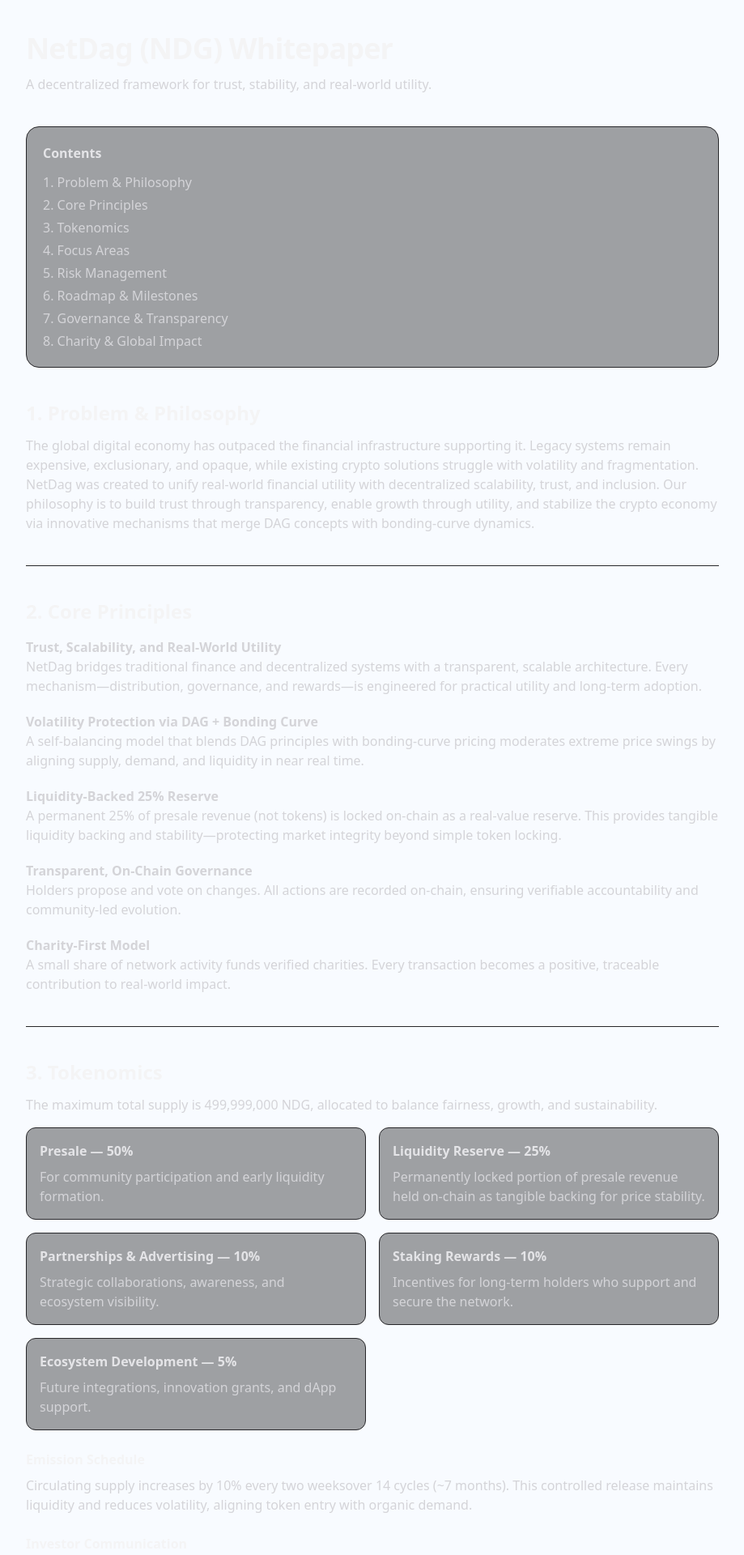
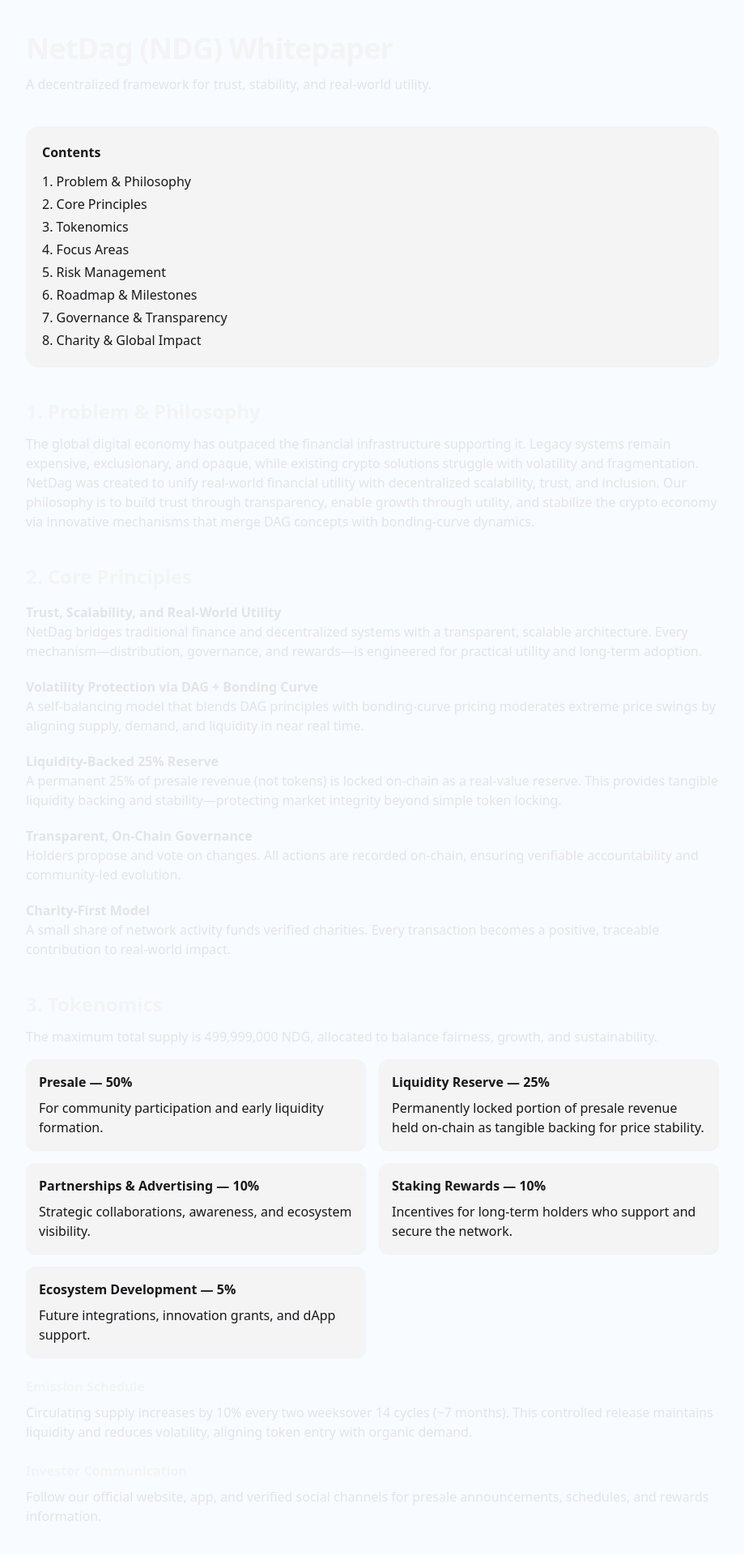
Before and after one commit to JODA-NetDag/fresh-mainnet, a Next.js app: page /whitepaper in a window 1280 px wide. Shown: the top 1920 px of the page at 81% size, without its empty margins (180-1099 px from the left). Built offline with nearby package versions, Linux system fonts and the light colour scheme.

Commit message:
Whitepaper: remove divider and increase text contrast (no content changes)

```diff
--- a/src/app/whitepaper/page.tsx
+++ b/src/app/whitepaper/page.tsx
@@ -1,4 +1,4 @@
-// app/whitepaper/page.tsx
+// src/app/whitepaper/page.tsx
 import React from "react";
 
 export const metadata = {
@@ -15,15 +15,15 @@ export default function WhitepaperPage() {
         <h1 className="text-3xl md:text-4xl font-bold tracking-tight">
           NetDag (NDG) Whitepaper
         </h1>
-        <p className="mt-3 text-zinc-300">
+        <p className="mt-3 text-zinc-200">
           A decentralized framework for trust, stability, and real-world utility.
         </p>
       </header>
 
-      {/* TOC */}
-      <nav className="mb-10 rounded-2xl border border-zinc-800 bg-zinc-900/40 p-5">
-        <h2 className="mb-3 font-semibold text-zinc-200">Contents</h2>
-        <ol className="space-y-1 list-decimal list-inside text-zinc-300">
+      {/* TOC (now a light-grey card, no black border) */}
+      <nav className="mb-10 rounded-2xl bg-zinc-100 p-5 text-zinc-900 shadow-sm">
+        <h2 className="mb-3 font-semibold">Contents</h2>
+        <ol className="space-y-1 list-decimal list-inside">
           <li><a className="hover:underline" href="#problem">Problem &amp; Philosophy</a></li>
           <li><a className="hover:underline" href="#principles">Core Principles</a></li>
           <li><a className="hover:underline" href="#tokenomics">Tokenomics</a></li>
@@ -38,7 +38,7 @@ export default function WhitepaperPage() {
       {/* 1. Problem & Philosophy */}
       <section id="problem" className="scroll-mt-24">
         <h2 className="text-2xl font-semibold">1. Problem &amp; Philosophy</h2>
-        <p className="mt-3 text-zinc-300">
+        <p className="mt-3 text-zinc-200">
           The global digital economy has outpaced the financial infrastructure supporting it.
           Legacy systems remain expensive, exclusionary, and opaque, while existing crypto
           solutions struggle with volatility and fragmentation. NetDag was created to unify
@@ -54,7 +54,7 @@ export default function WhitepaperPage() {
       {/* 2. Core Principles */}
       <section id="principles" className="scroll-mt-24">
         <h2 className="text-2xl font-semibold">2. Core Principles</h2>
-        <div className="mt-4 space-y-5 text-zinc-300">
+        <div className="mt-4 space-y-5 text-zinc-200">
           <div>
             <h3 className="font-semibold">Trust, Scalability, and Real-World Utility</h3>
             <p>
@@ -101,7 +101,7 @@ export default function WhitepaperPage() {
       {/* 3. Tokenomics */}
       <section id="tokenomics" className="scroll-mt-24">
         <h2 className="text-2xl font-semibold">3. Tokenomics</h2>
-        <p className="mt-3 text-zinc-300">
+        <p className="mt-3 text-zinc-200">
           The maximum total supply is <span className="font-medium">499,999,000 NDG</span>,
           allocated to balance fairness, growth, and sustainability.
         </p>
@@ -125,14 +125,14 @@ export default function WhitepaperPage() {
         </div>
 
         <h3 className="mt-6 font-semibold">Emission Schedule</h3>
-        <p className="mt-2 text-zinc-300">
+        <p className="mt-2 text-zinc-200">
           Circulating supply increases by <span className="font-medium">10% every two weeks</span>
           over <span className="font-medium">14 cycles (~7 months)</span>. This controlled release
           maintains liquidity and reduces volatility, aligning token entry with organic demand.
         </p>
 
         <h3 className="mt-6 font-semibold">Investor Communication</h3>
-        <p className="mt-2 text-zinc-300">
+        <p className="mt-2 text-zinc-200">
           Follow our official website, app, and verified social channels for presale
           announcements, schedules, and rewards information.
         </p>
@@ -143,7 +143,7 @@ export default function WhitepaperPage() {
       {/* 4. Focus Areas */}
       <section id="focus" className="scroll-mt-24">
         <h2 className="text-2xl font-semibold">4. Focus Areas</h2>
-        <div className="mt-4 space-y-5 text-zinc-300">
+        <div className="mt-4 space-y-5 text-zinc-200">
           <Item
             title="Financial services & payment solutions"
             body="Fast, low-cost, borderless payments that connect crypto, fiat, and tokenized assets under a single liquidity model."
@@ -204,11 +204,11 @@ export default function WhitepaperPage() {
       {/* 6. Roadmap */}
       <section id="roadmap" className="scroll-mt-24">
         <h2 className="text-2xl font-semibold">6. Roadmap &amp; Milestones</h2>
-        <p className="mt-3 text-zinc-300">
+        <p className="mt-3 text-zinc-200">
           The project began with a mission to merge trust, utility, and scalability in a single
           decentralized framework. Early phases focused on foundation, prototyping, and community.
         </p>
-        <ul className="mt-4 space-y-2 text-zinc-300 list-disc list-inside">
+        <ul className="mt-4 space-y-2 text-zinc-200 list-disc list-inside">
           <li><span className="font-medium">Current:</span> Presale, awareness, and first dApp deployment.</li>
           <li><span className="font-medium">Q2:</span> dVPN rollout and AI Neuron Layer beta.</li>
           <li><span className="font-medium">Q3:</span> Cross-chain lending, staking, and first charity disbursements.</li>
@@ -222,7 +222,7 @@ export default function WhitepaperPage() {
       {/* 7. Governance */}
       <section id="governance" className="scroll-mt-24">
         <h2 className="text-2xl font-semibold">7. Governance &amp; Transparency</h2>
-        <p className="mt-3 text-zinc-300">
+        <p className="mt-3 text-zinc-200">
           NetDag uses transparent, on-chain governance. Holders can propose and vote on upgrades,
           treasury allocations, and integrations. All outcomes are immutably recorded, while multisig
           treasury controls prevent unilateral actions. Public dashboards keep the community informed.
@@ -234,7 +234,7 @@ export default function WhitepaperPage() {
       {/* 8. Charity */}
       <section id="charity" className="scroll-mt-24">
         <h2 className="text-2xl font-semibold">8. Charity &amp; Global Impact</h2>
-        <p className="mt-3 text-zinc-300">
+        <p className="mt-3 text-zinc-200">
           A portion of network activity funds verified charities and humanitarian causes. Donations
           are on-chain and traceable, aligning economic participation with measurable global impact.
         </p>
@@ -250,16 +250,18 @@ export default function WhitepaperPage() {
   );
 }
 
-/* --- tiny UI helpers (inline) --- */
+/* --- UI helpers (restyled) --- */
 function Divider() {
-  return <hr className="my-10 border-zinc-800" />;
+  // Removed the thin line: keep spacing only
+  return <div className="my-10" />;
 }
 
 function Card({ title, children }: { title: string; children: React.ReactNode }) {
+  // Light grey card, no black border
   return (
-    <div className="rounded-xl border border-zinc-800 bg-zinc-900/40 p-4">
-      <h4 className="font-semibold text-zinc-200">{title}</h4>
-      <p className="mt-2 text-zinc-300">{children}</p>
+    <div className="rounded-xl bg-zinc-100 p-4 text-zinc-900 shadow-sm">
+      <h4 className="font-semibold">{title}</h4>
+      <p className="mt-2">{children}</p>
     </div>
   );
 }
```
